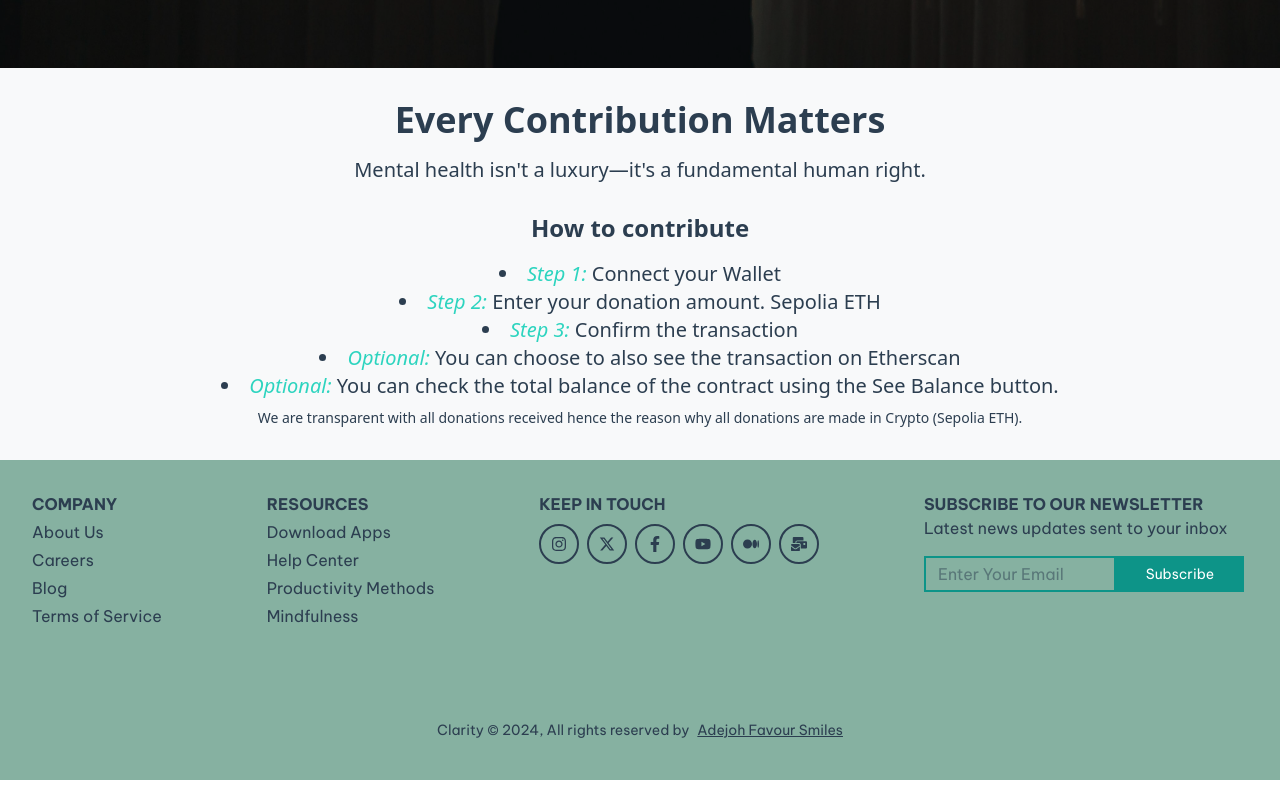
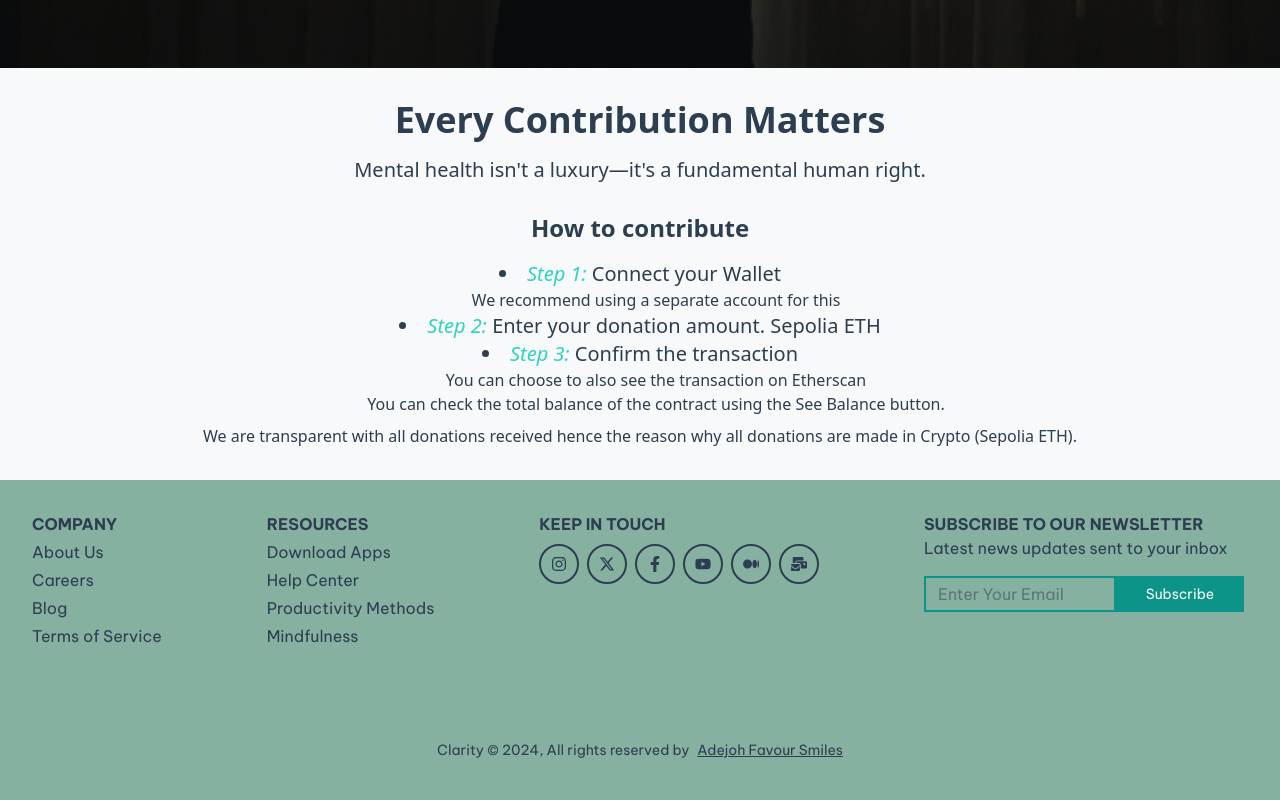
Before and after one commit to EmperorSmiles/Clarity, a React (Vite) app: page /donate in a window 1280 px wide. Shown: the part 732-1532 px from the top of the page. Built offline with nearby package versions, Linux system fonts and the light colour scheme.

Commit message:
Designing on the fly

```diff
--- a/src/components/DonateBody.tsx
+++ b/src/components/DonateBody.tsx
@@ -8,12 +8,15 @@ const DonateBody = () => {
         <p>Mental health isn't a luxury—it's a fundamental human right.</p>
         <br />
         {/* <br /> */}
-        <h2 className="text-xl md:text-2xl mb-4 font-semibold">
+        <h2 className="text-xl md:text-2xl mb-2 md:mb-4 font-semibold">
           How to contribute
         </h2>
-        <ul className="list-disc list-inside ">
+        <ul className="list-disc list-inside  ">
           <li>
             <em className="text-teal-400">Step 1:</em> Connect your Wallet
+            <ul className="text-base pl-8">
+              <li>We recommend using a separate account for this</li>
+            </ul>
           </li>
           <li>
             <em className="text-teal-400">Step 2:</em> Enter your donation
@@ -21,16 +24,20 @@ const DonateBody = () => {
           </li>
           <li>
             <em className="text-teal-400">Step 3:</em> Confirm the transaction
+            <ul className="text-base pl-8">
+              <li>
+                {/* <em className="text-teal-400">Optional:</em> */}
+                You can choose to also see the transaction on Etherscan
+              </li>
+              <li>
+                {/* <em className="text-teal-400">Optional:</em> */}
+                You can check the total balance of the contract using the See
+                Balance button.
+              </li>
+            </ul>
           </li>
-          <li>
-            <em className="text-teal-400">Optional:</em> You can choose to also
-            see the transaction on Etherscan
-          </li>
-          <li>
-            <em className="text-teal-400">Optional:</em> You can check the total
-            balance of the contract using the See Balance button.
-          </li>
-          <p className="mt-2 text-sm">
+
+          <p className="mt-2 text-base">
             We are transparent with all donations received hence the reason why
             all donations are made in Crypto (Sepolia ETH).
           </p>
```
